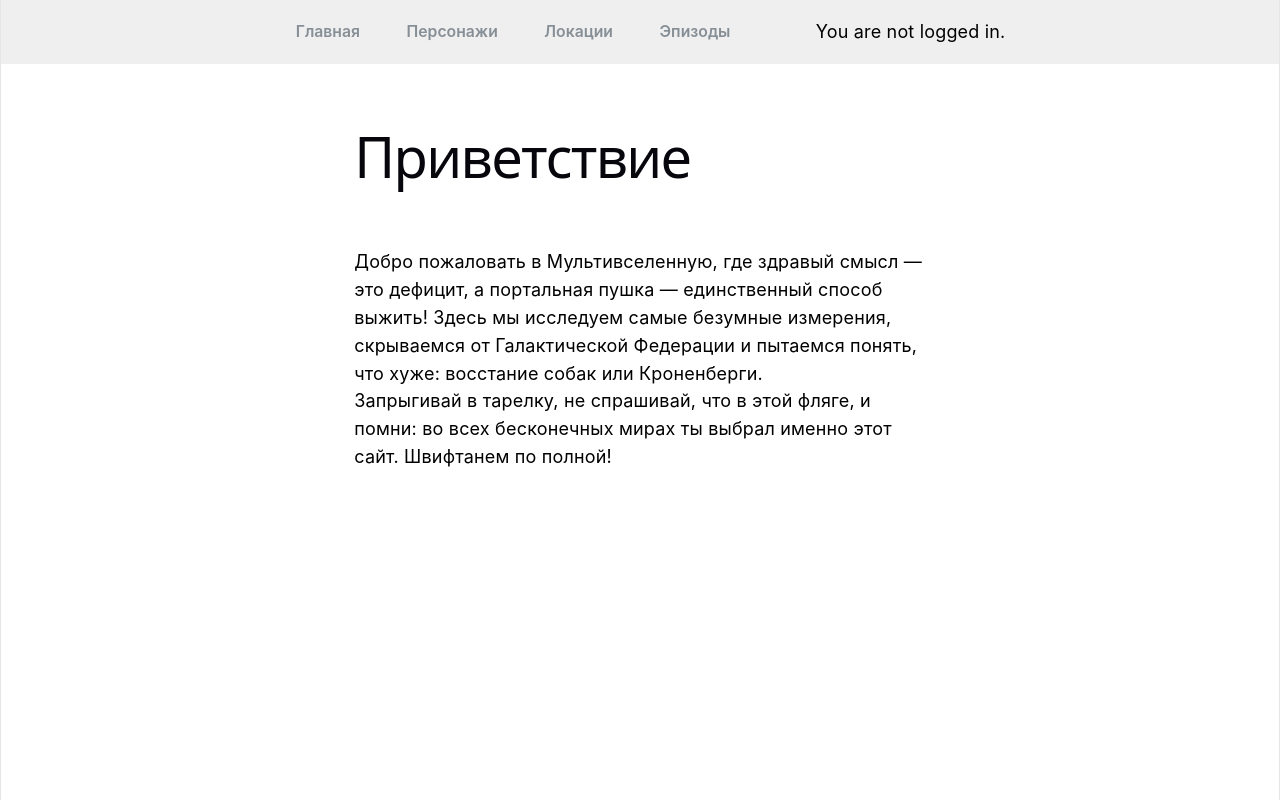
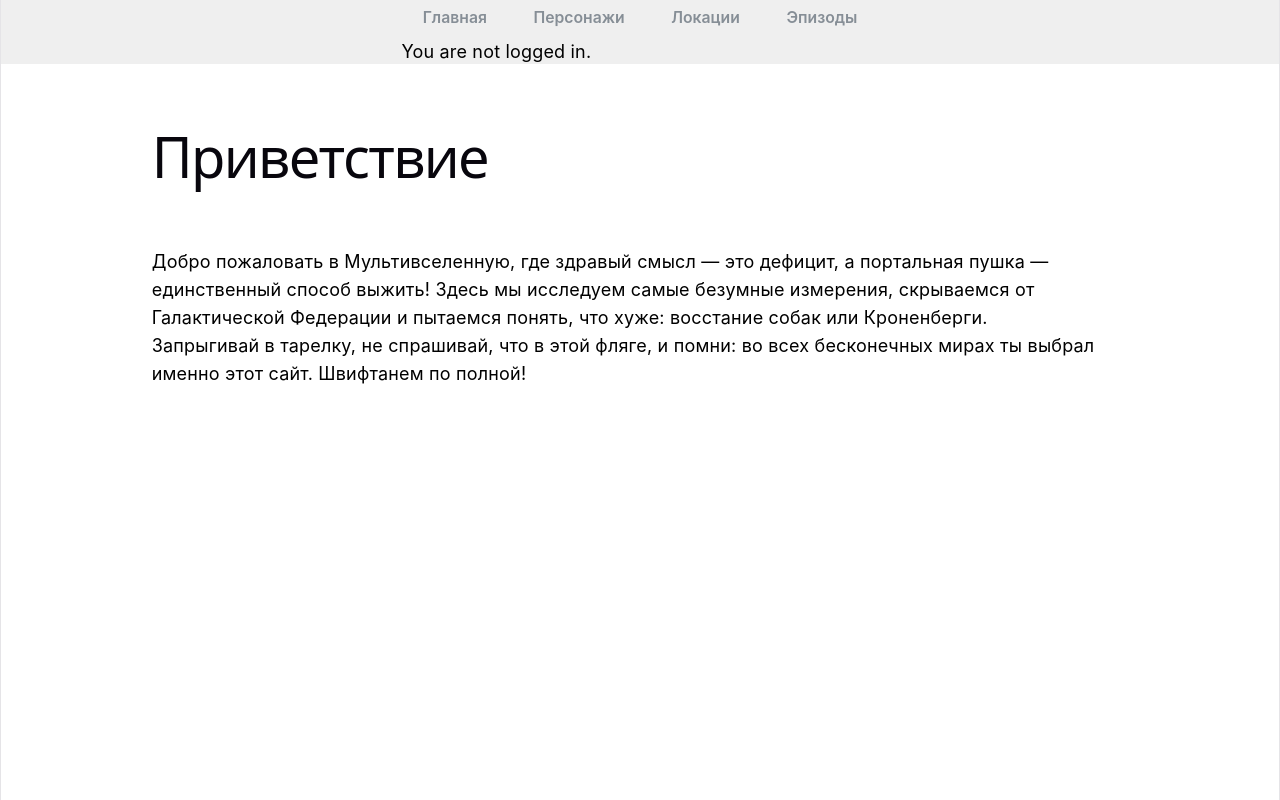
Before and after one commit to tatiana-dk/result-pro-react-rick-morty, a React (Vite) app: page / in a window 1280 px wide. Built offline with nearby package versions, Linux system fonts and the light colour scheme.

Commit message:
feat: add Container

```diff
--- a/src/app/ui/MainLayout.tsx
+++ b/src/app/ui/MainLayout.tsx
@@ -2,14 +2,14 @@ import { Outlet } from "react-router";
 import { Header } from "@widgets/Header";
 import { Suspense } from "react";
 import ErrorBoundary from "@app/error/ErrorBoundary";
-import { Container } from '@mantine/core';
+import { Container } from "@/shared/ui";
 
 export function MainLayout() {
     return (
         <div className="page">
             <Header />
             <ErrorBoundary>
-                <Container size="xs">
+                <Container>
                     <Suspense fallback={'Loading...'}>
                         <Outlet />
                     </Suspense>
--- a/src/pages/Detail/ui/Detail.tsx
+++ b/src/pages/Detail/ui/Detail.tsx
@@ -1,5 +1,4 @@
-import { useMemo } from "react";
-import { useParams, Navigate } from "react-router";
+import { useParams } from "react-router";
 import { CharacterCard } from "./CharacterCard";
 import { LocationCard } from "./LocationCard";
 import { EpisodeCard } from "./EpisodeCard";
--- /dev/null
+++ b/src/shared/ui/Container/Container.tsx
@@ -0,0 +1,10 @@
+import { Container } from '@mantine/core';
+import type { ContProps } from './types';
+
+export default function Cont({children}: ContProps) {
+    return (
+        <Container strategy="block" size={900}>
+            {children}
+        </Container>
+    );
+};
--- /dev/null
+++ b/src/shared/ui/Container/types.ts
@@ -0,0 +1,5 @@
+import type { ReactNode } from "react";
+
+export interface ContProps {
+    children: ReactNode;
+};
--- a/src/shared/ui/index.ts
+++ b/src/shared/ui/index.ts
@@ -1,4 +1,5 @@
 import Button from './Button/Button';
 import { Navigation } from './Navigation/Navigation';
+import Container from './Container/Container';
 
-export {Button, Navigation};
+export {Button, Navigation, Container};
--- a/src/widgets/Header/ui/AuthStatus.tsx
+++ b/src/widgets/Header/ui/AuthStatus.tsx
@@ -18,8 +18,7 @@ export function AuthStatus({}) {
 
     return (
         <>
-            <p>Welcome user {auth.user}!</p>
-            <Button click={handleSignout} text="Sign out" />
+            <Button click={handleSignout} text="Log out" />
         </>
     );
 };
--- a/src/widgets/Header/ui/Header.tsx
+++ b/src/widgets/Header/ui/Header.tsx
@@ -1,6 +1,7 @@
 import { lang } from "@shared/config/lang";
 import { AuthStatus } from "./AuthStatus";
 import { Navigation } from "@/shared/ui";
+import { Container } from "@/shared/ui";
 import './Header.css';
 
 type NavigationKeysType = keyof typeof lang.navigation;
@@ -22,10 +23,12 @@ export function Header() {
 
     return (
         <div className="header">
-            <div className="header-nav">
-                <Navigation paths={paths} />
-            </div>
-            <AuthStatus />
+            <Container>
+                <div className="header-nav">
+                    <Navigation paths={paths} />
+                </div>
+                <AuthStatus />
+            </Container>
         </div>
     );
 };
```
